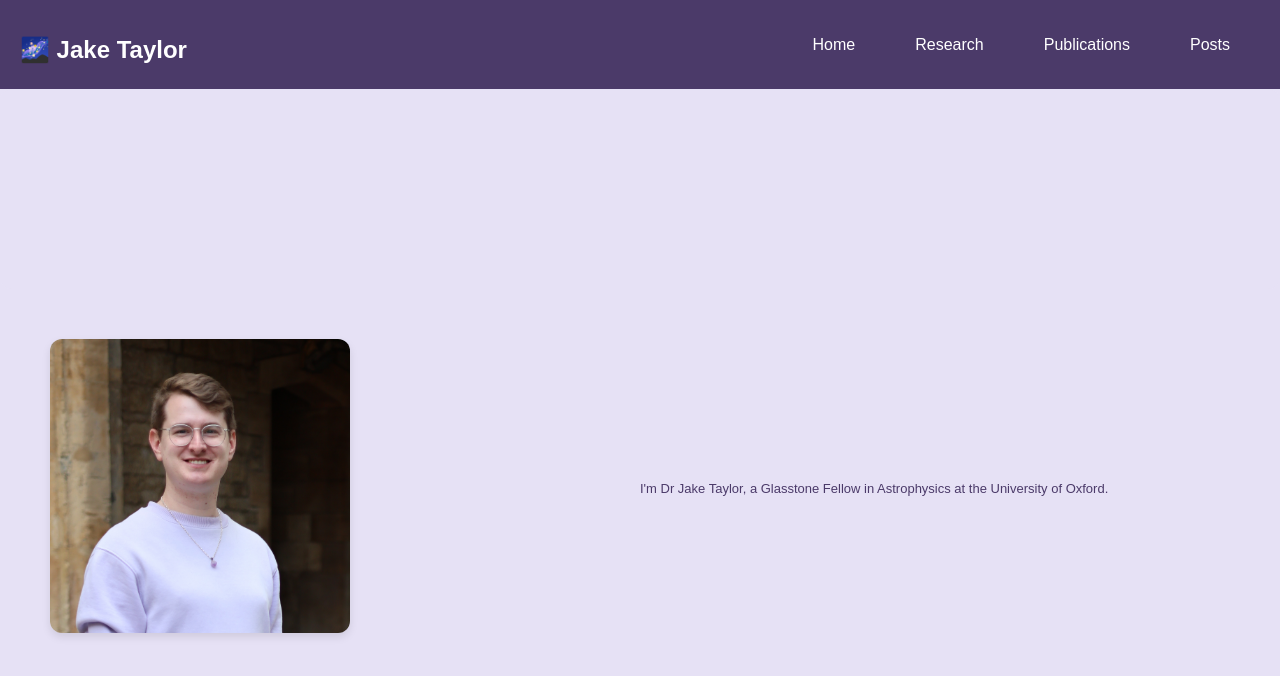
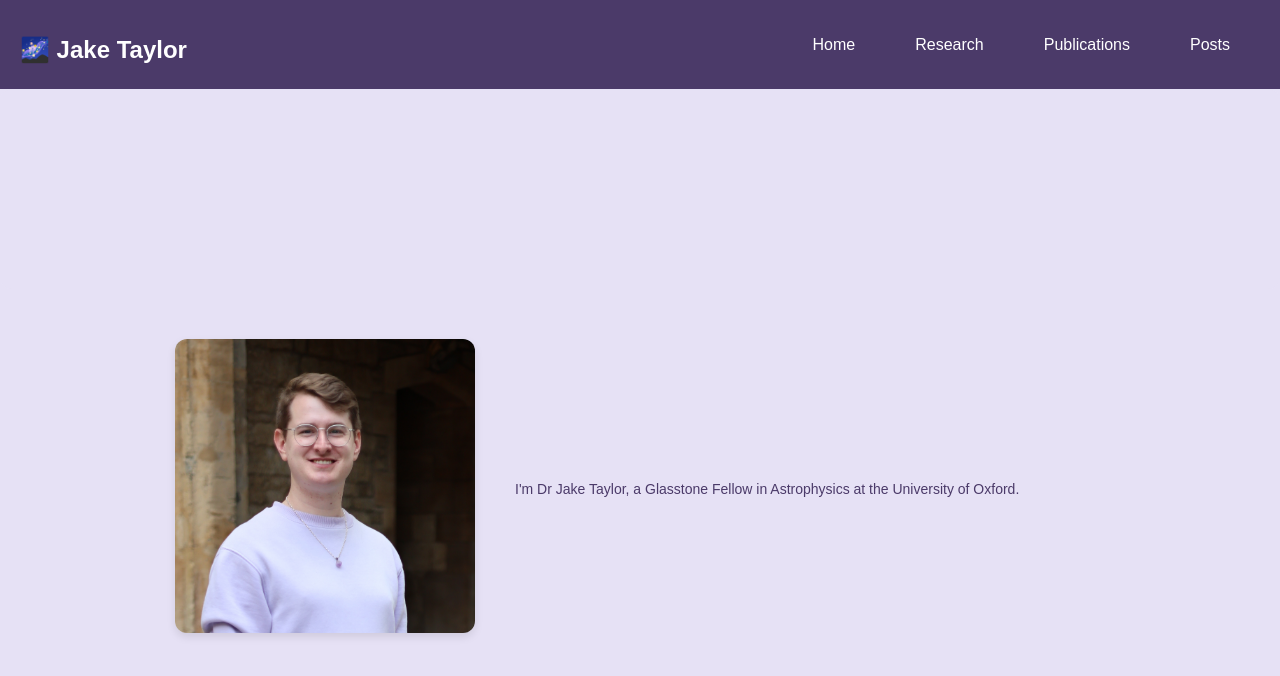
Before and after one commit to astrojaket/astrojaket.github.io, a Jekyll site: the page built from index.html, in a window 1280 px wide. Shown: the top 676 px of the page. Built offline with Jekyll 4.4.1, drawn with Linux system fonts in a browser that asks for light colours.

```diff
--- a/assets/css/style.css
+++ b/assets/css/style.css
@@ -255,3 +255,37 @@ nav a:hover {
 .publication a:hover {
     text-decoration: underline;
 }
+
+.research-section {
+    display: flex;
+    justify-content: space-between;
+    margin-bottom: 50px;
+}
+
+.research-text {
+    flex: 1;
+    max-width: 45%;
+    padding-right: 20px;
+}
+
+.research-image {
+    flex: 1;
+    max-width: 45%;
+    text-align: center;
+}
+
+.research-image img {
+    width: 100%;
+    border-radius: 12px;
+    box-shadow: 0 4px 8px rgba(0, 0, 0, 0.1);
+}
+
+.research-section h3 {
+    font-size: 1.5rem;
+    margin-bottom: 15px;
+}
+
+.research-section p {
+    font-size: 1rem;
+    line-height: 1.5;
+}
--- a/index.html
+++ b/index.html
@@ -13,23 +13,35 @@ title: Home
   <style>
     body {
       font-family: Avenir, sans-serif;
+      font-size: 14px; /* Set the font size to 14px */
+      margin: 0;
+      padding: 0;
+    }
+
+    .banner-small {
+      background-color: #e6e1f5;
+      height: 200px;
+      border-radius: 12px;
+      margin-bottom: 30px;
     }
 
     .about-container {
+      display: flex;
+      justify-content: center;
+      align-items: center;
       margin: 50px;
-      display: flex;
-      justify-content: space-between;
-      align-items: center;
     }
 
     .about-text {
       flex: 1;
       max-width: 50%;
+      margin-left: 20px; /* Add spacing between the text and the photo */
+      text-align: left;
     }
 
     .about-photo {
-      order: -1; /* Moves photo to the left */
-      margin-right: 5px; /* Add spacing between photo and text */
+      order: -1; /* Moves the photo to the left */
+      margin-right: 20px;
     }
 
     .profile-photo {
@@ -42,7 +54,7 @@ title: Home
 <body class="light-purple-theme">
 
   <!-- Banner Section -->
-  <section class="banner-small" style="background-color: #e6e1f5; height: 200px; border-radius: 12px;">
+  <section class="banner-small">
   </section>
 
   <!-- About Section -->
```
Also changed, not shown: _pages/research.html (+36 -3 lines).
